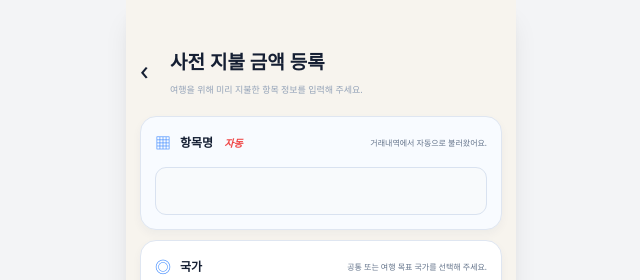
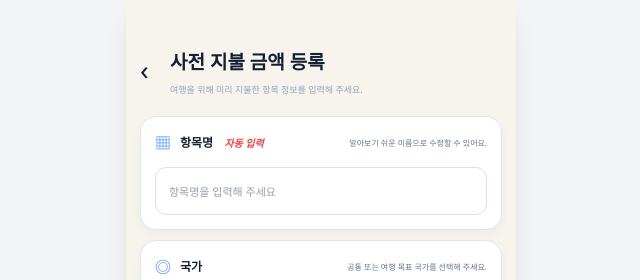
Before and after one commit to youhyun010615/KB7-TRIPass, a Vue app in the folder frontend/: page /savings/monthly/prepaid/new in a window 1280 px wide. Shown: the top 280 px of the page, without its empty margins (319-959 px from the left). Built offline with nearby package versions, Linux system fonts and the light colour scheme; sample sign-in values are in the browser's storage; the HTML template or start-up script is replaced by a standard one.

Commit message:
fix(account): 사전 지출 항목명 수정 허용 (#27)

```diff
--- a/frontend/src/views/savings/PrepaidExpenseView.vue
+++ b/frontend/src/views/savings/PrepaidExpenseView.vue
@@ -45,7 +45,7 @@ function resolveIcon(name) {
 <template>
   <main class="prepaid-page">
     <header><button @click="router.back()">‹</button><div><h1>사전 지불 금액 등록</h1><p>여행을 위해 미리 지불한 항목 정보를 입력해 주세요.</p></div></header>
-    <section class="field auto" :class="{ error: touched && !form.name.trim() }"><div class="label"><span>▦</span><b>항목명 <i>자동</i></b><small>거래내역에서 자동으로 불러왔어요.</small></div><input v-model="form.name" readonly></section>
+    <section class="field" :class="{ error: touched && !form.name.trim() }"><div class="label"><span>▦</span><b>항목명 <i>자동 입력</i></b><small>알아보기 쉬운 이름으로 수정할 수 있어요.</small></div><input v-model="form.name" maxlength="40" placeholder="항목명을 입력해 주세요"></section>
     <section class="field" :class="{ error: touched && !form.countryCode }"><div class="label"><span>◎</span><b>국가</b><small>공통 또는 여행 목표 국가를 선택해 주세요.</small></div><select v-model="form.countryCode"><option value="" disabled>국가를 선택해 주세요</option><option value="COMMON">🌍 공통 항목</option><option v-for="item in travel.countries" :key="item.code" :value="item.code">{{ item.flag }} {{ item.name }} · {{ item.city }}</option></select></section>
     <section class="field auto" :class="{ error: touched && !form.date }"><div class="label"><span>□</span><b>지출일 <i>자동</i></b></div><input v-model="form.date" type="date" readonly></section>
     <section class="field amount auto" :class="{ error: touched && !amountNumber }"><div class="label"><span>₩</span><b>금액 <i>자동</i></b></div><div class="money-input"><input :value="form.amount" inputmode="numeric" readonly><b>원</b></div></section>
```
